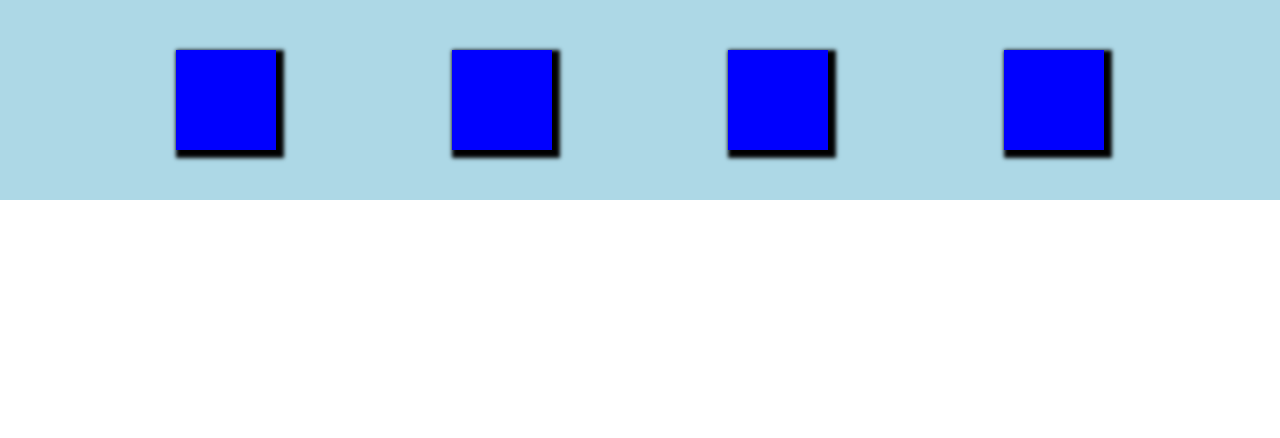
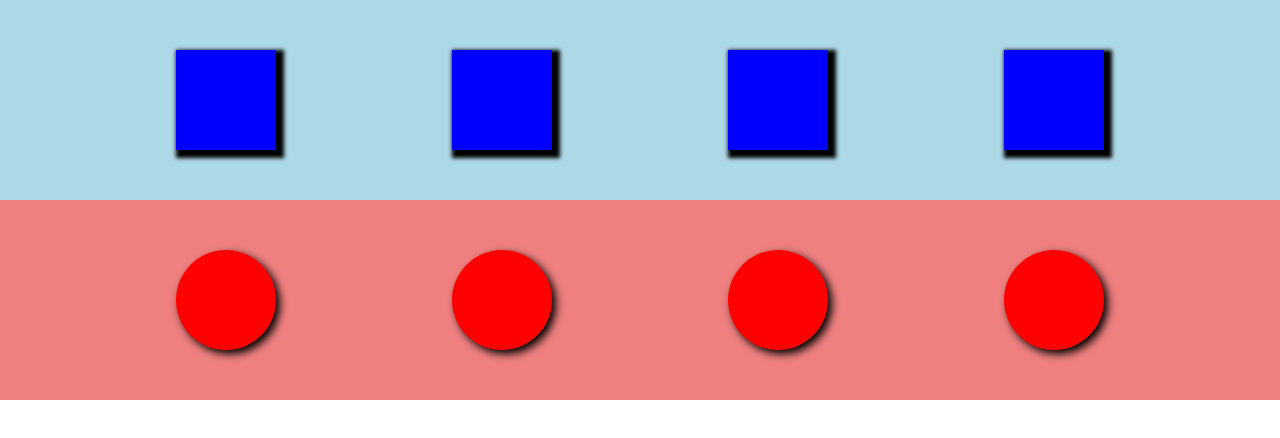
Before and after one commit to Enzu666/teste-git, a plain HTML site: page index.html in a window 1280 px wide. Drawn offline with Linux system fonts and the light colour scheme.

Commit message:
circulos estilizados

```diff
--- a/style.css
+++ b/style.css
@@ -25,3 +25,18 @@ ul, ol, li{
     background-color: blue;
     box-shadow: 4px 4px 4px 4px black
 }
+.circulos{
+    width: 100vw;
+    height: 200px;
+    background-color: lightcoral;
+    display: flex;
+    justify-content: space-evenly;
+    align-items: center;
+}
+.circulos div{
+    width: 100px;
+    height: 100px;
+    background-color: red;
+    border-radius: 50%;
+    box-shadow: 4px 4px 8px black ;
+}
```
